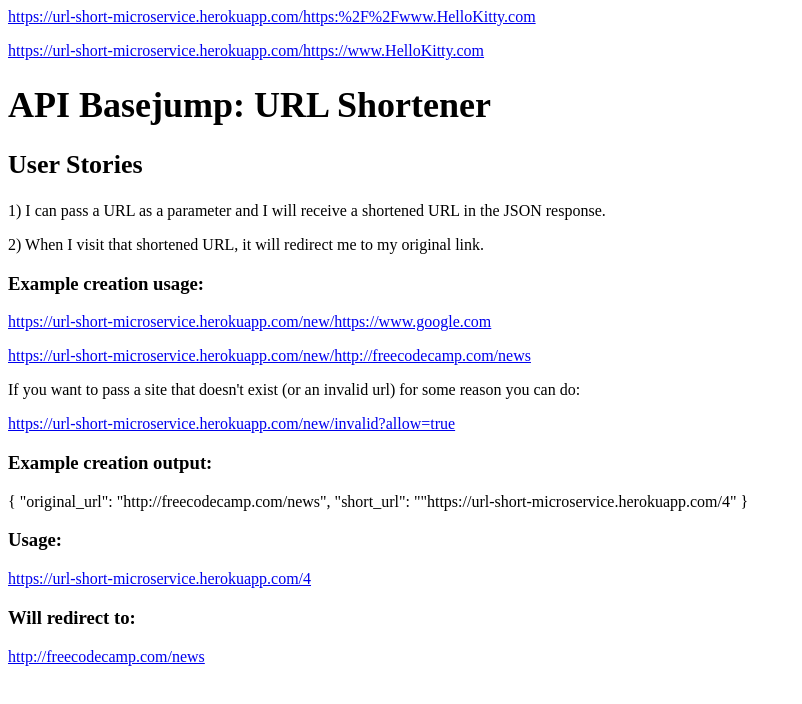
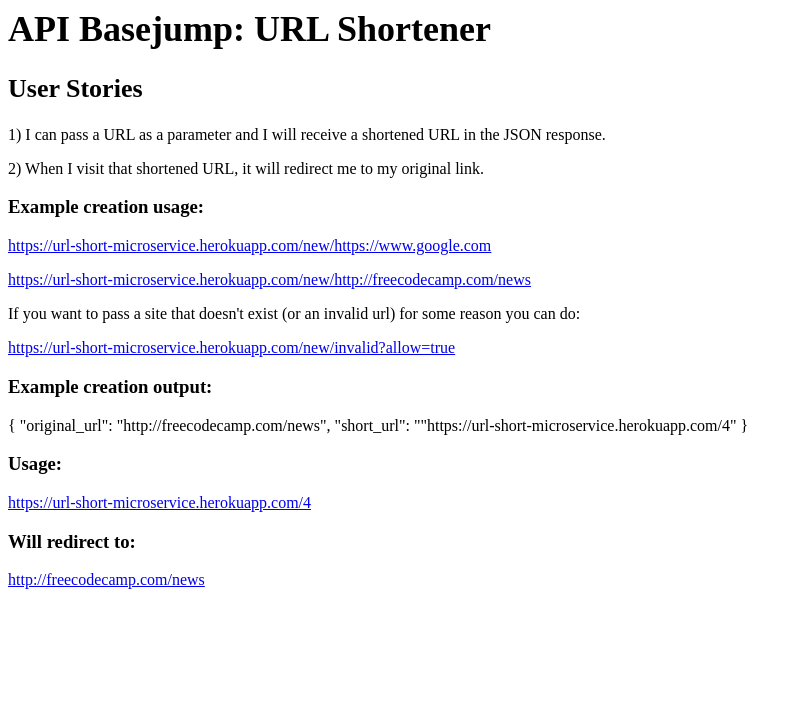
Before and after one commit to happpyier/url-short-microservice, a website: page index.html in a window 1280 px wide. Shown: the whole page, without its empty margins (0-802 px from the left). Drawn offline with Linux system fonts and the light colour scheme.

Commit message:
From work Working out the slashes

```diff
--- a/index.html
+++ b/index.html
@@ -9,12 +9,6 @@
 	</head>
 	<body>
 		<div>
-			<p>
-				<a href="https://url-short-microservice.herokuapp.com/https:%2F%2Fwww.HelloKitty.com" target="_blank"> https://url-short-microservice.herokuapp.com/https:%2F%2Fwww.HelloKitty.com <a>
-			</p>
-			<p>
-				<a href="https://url-short-microservice.herokuapp.com/https://www.HelloKitty.com" target="_blank"> https://url-short-microservice.herokuapp.com/https://www.HelloKitty.com <a>
-			</p>
 			<h1> API Basejump: URL Shortener </h1>
 			<div>
 				<h2> User Stories </h2>
```
